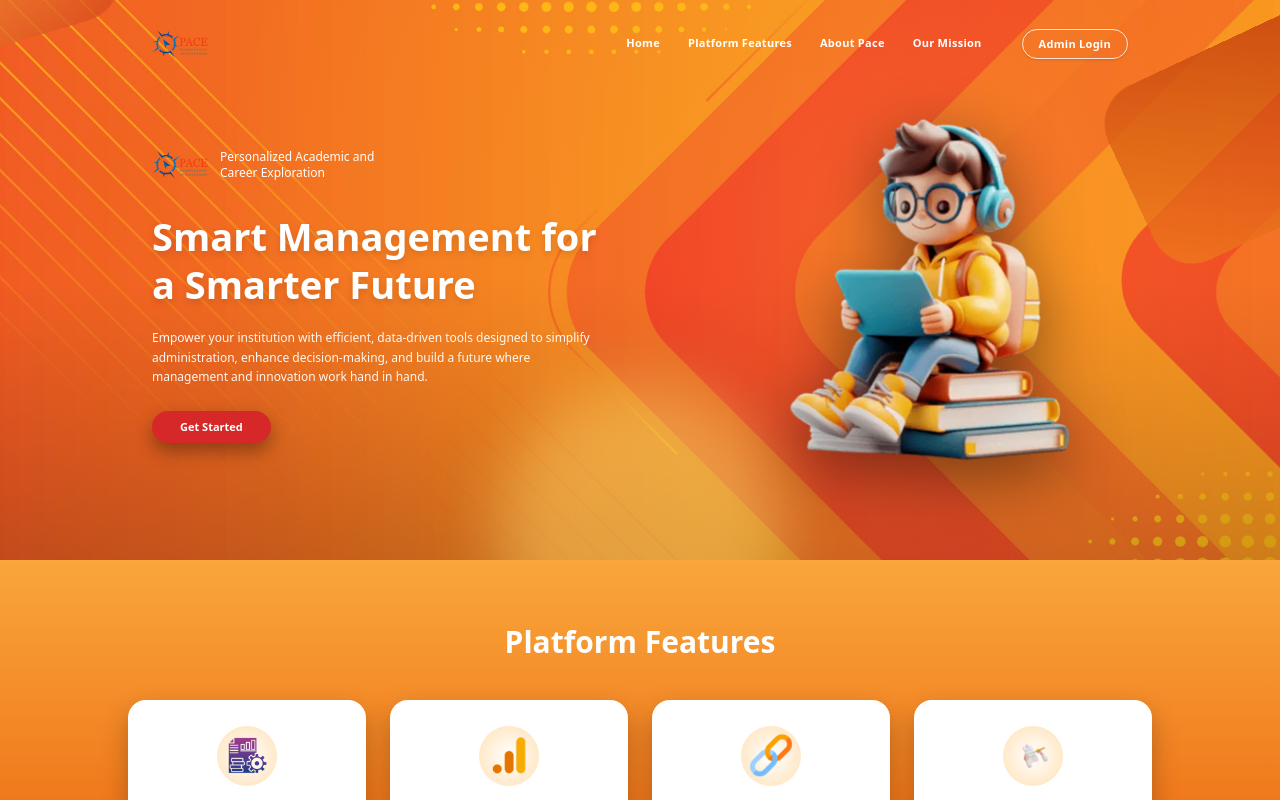
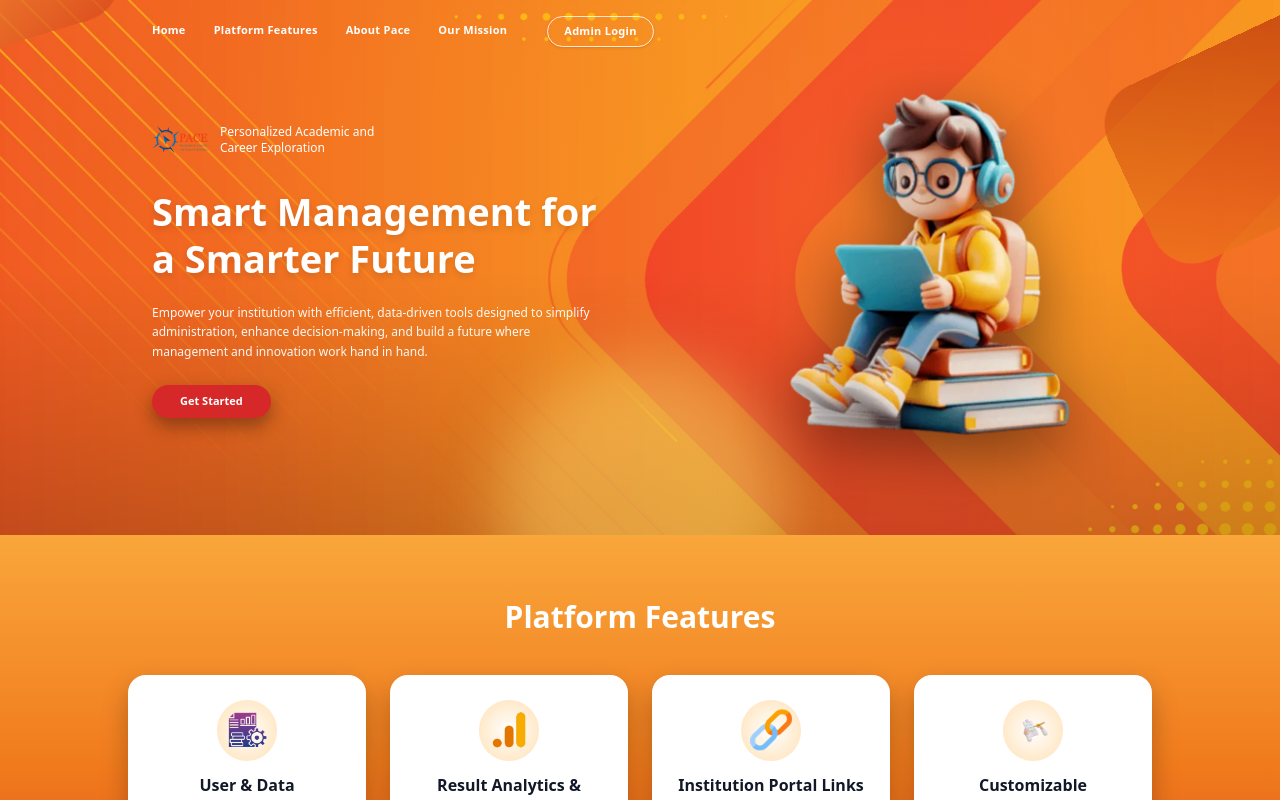
Before and after one commit to MarkDenver01/pace_app, a React (Vite) app: page / in a window 1280 px wide. Shown: the top 800 px of the page. Built offline with nearby package versions, Linux system fonts and the light colour scheme.

Commit message:
update xxxx

```diff
--- a/src/page/landing_page/LandingPage.tsx
+++ b/src/page/landing_page/LandingPage.tsx
@@ -147,8 +147,6 @@ const PaceLandingPage: FC = () => {
 
         {/* NAVBAR */}
         <header className="relative z-20 mx-auto flex w-full max-w-5xl items-center justify-between px-4 py-3 md:px-6 md:py-4">
-          <img src={PaceLogo} alt="PACE Logo" className="h-12 w-auto md:h-14" />
-
           <nav className="hidden items-center gap-7 text-[11px] font-semibold tracking-wide md:flex">
             <button
               onClick={() => scrollToSection("home")}
```
